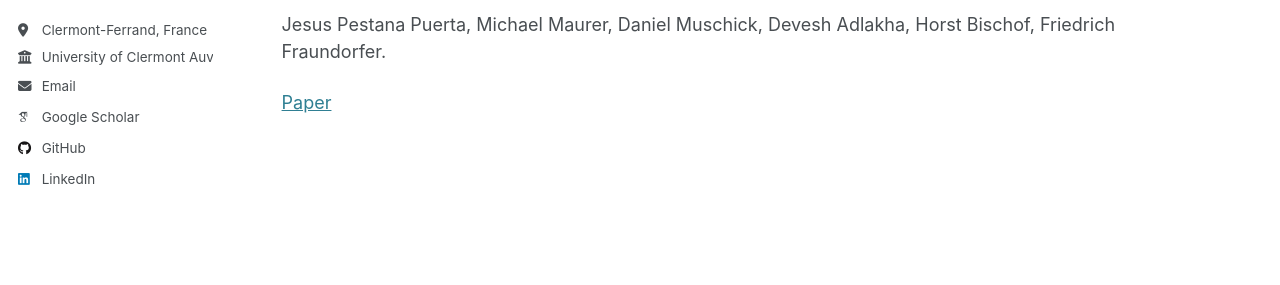
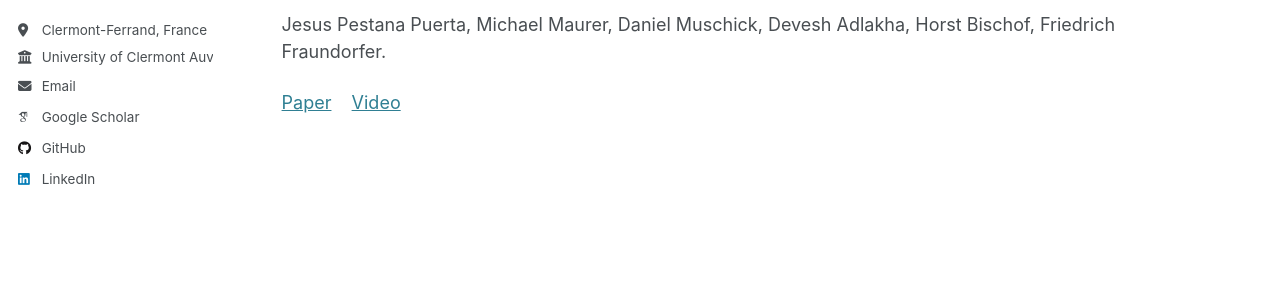
Before and after one commit to devadlakha/devadlakha.github.io, a Jekyll site: the page built from _pages/publications.html, in a window 1280 px wide and 900 px high, scrolled down 737 px. Shown: the part 372-657 px from the top of the window. Built offline with Jekyll 4.4.1, drawn with Linux system fonts in a browser that asks for light colours; some web fonts are replaced.

Commit message:
Update archive-single.html

```diff
--- a/_includes/archive-single.html
+++ b/_includes/archive-single.html
@@ -88,6 +88,10 @@
         <span style="display: inline-block; width: 10px;"></span>
         <a href="{{ post.poster }}">Poster</a>
         {% endif %}
+        {% if post.video %}
+        <span style="display: inline-block; width: 10px;"></span>
+        <a href="{{ post.video }}">Video</a>
+        {% endif %}
       </p>
     {% elsif post.slidesurl %}
       <p><a href="{{ post.slidesurl }}">Slides</a></p>
```
